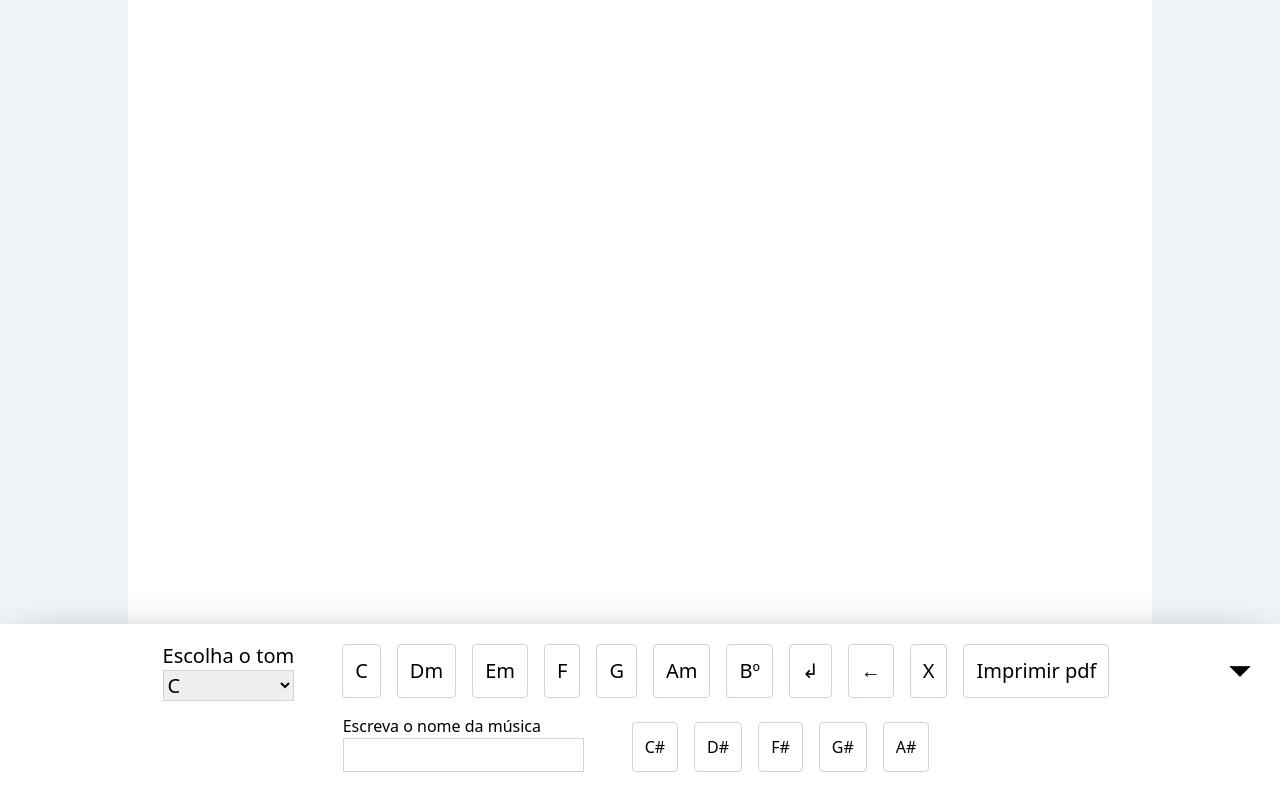
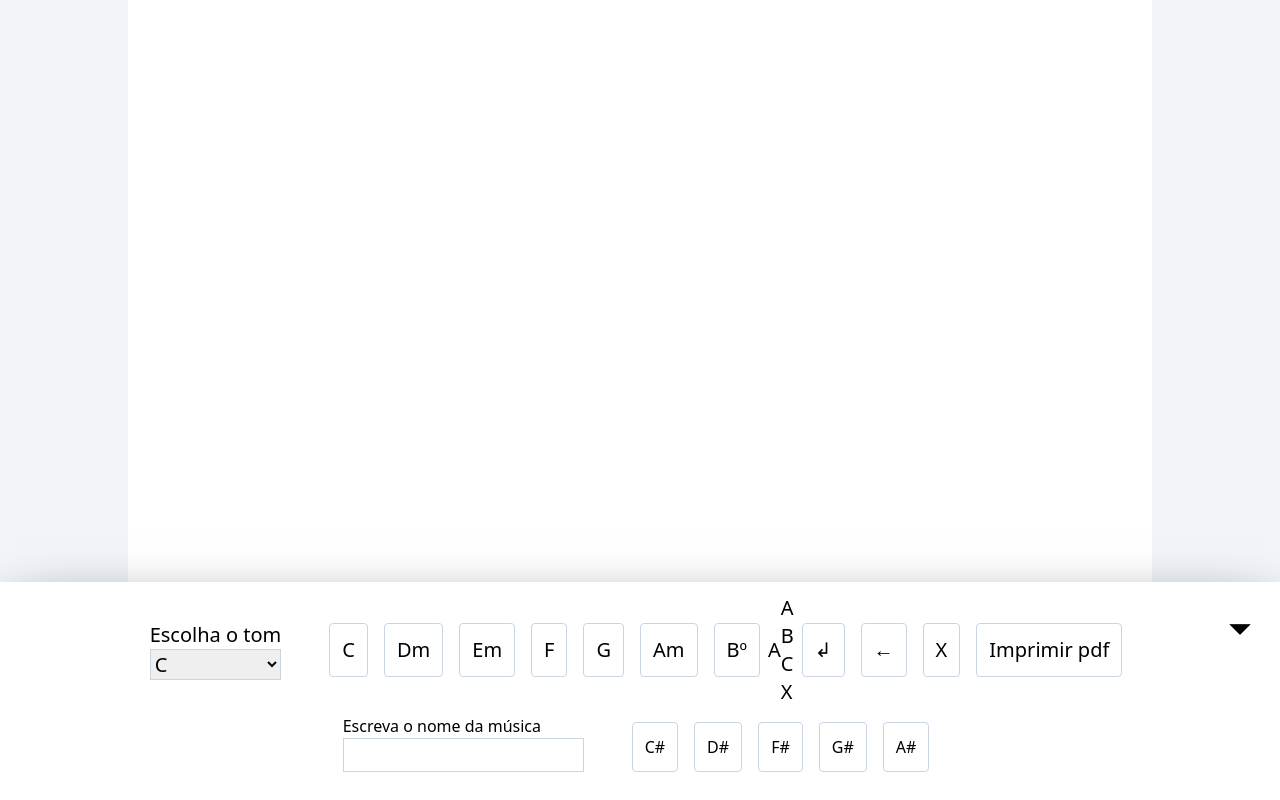
Before and after one commit to contatofabiofg/superchord, a Vue app: page / in a window 1280 px wide. Built offline with nearby package versions, Linux system fonts and the light colour scheme.

Commit message:
novo teste drag drop

```diff
--- a/index.html
+++ b/index.html
@@ -6,12 +6,12 @@
   <link rel="icon" href="/favicon.ico">
   <meta name="viewport" content="width=device-width, initial-scale=1.0">
   <title>Vite App</title>
-
+  <script src="/src/dragdrop.js"></script>
 </head>
 
 <body>
   <div id="app"></div>
-  <script src="/src/dragdrop.js"></script>
+
   <script type="module" src="/src/main.js"></script>
 
 </body>
--- a/package.json
+++ b/package.json
@@ -10,6 +10,7 @@
   "dependencies": {
     "@vue/eslint-config-prettier": "^7.0.0",
     "jspdf": "^2.5.1",
+    "mobile-drag-drop": "^3.0.0-rc.0",
     "pinia": "^2.0.23",
     "prettier": "^2.7.1",
     "vue": "^3.2.41",
--- a/src/components/HelloWorld.vue
+++ b/src/components/HelloWorld.vue
@@ -316,6 +316,15 @@ function listaDeAcordes() {
         </div>
       </div>
 
+      <div class="column" draggable="true"><header>A</header></div>
+
+      <div id="columns">
+        <div class="column" draggable="true"><header>A</header></div>
+        <div class="column" draggable="true"><header>B</header></div>
+        <div class="column" draggable="true"><header>C</header></div>
+        <div class="column" draggable="true"><header>X</header></div>
+      </div>
+
       <div
         class="p-3 border border-slate-300 rounded cursor-pointer hover:bg-slate-100 m-2 select-none"
         @click="objetoCifra.cifra.push([])"
@@ -325,7 +334,7 @@ function listaDeAcordes() {
       </div>
 
       <div
-        :draggable="true"
+        @click="backspace()"
         class="p-3 border border-slate-300 rounded cursor-pointer hover:bg-slate-100 m-2 select-none"
         title="Apagar acorde"
       >
```
Also changed, not shown: 1 other file (tests, documents, lock files or other folders).
